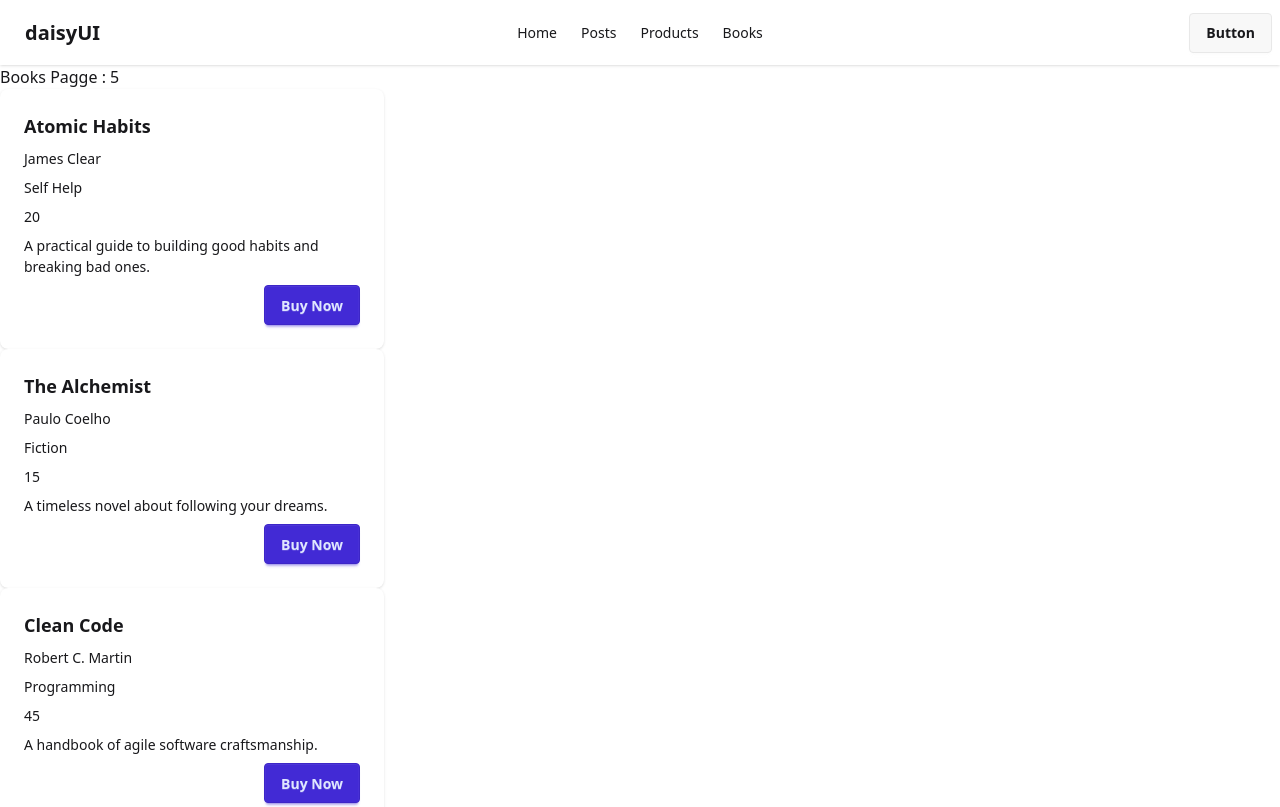
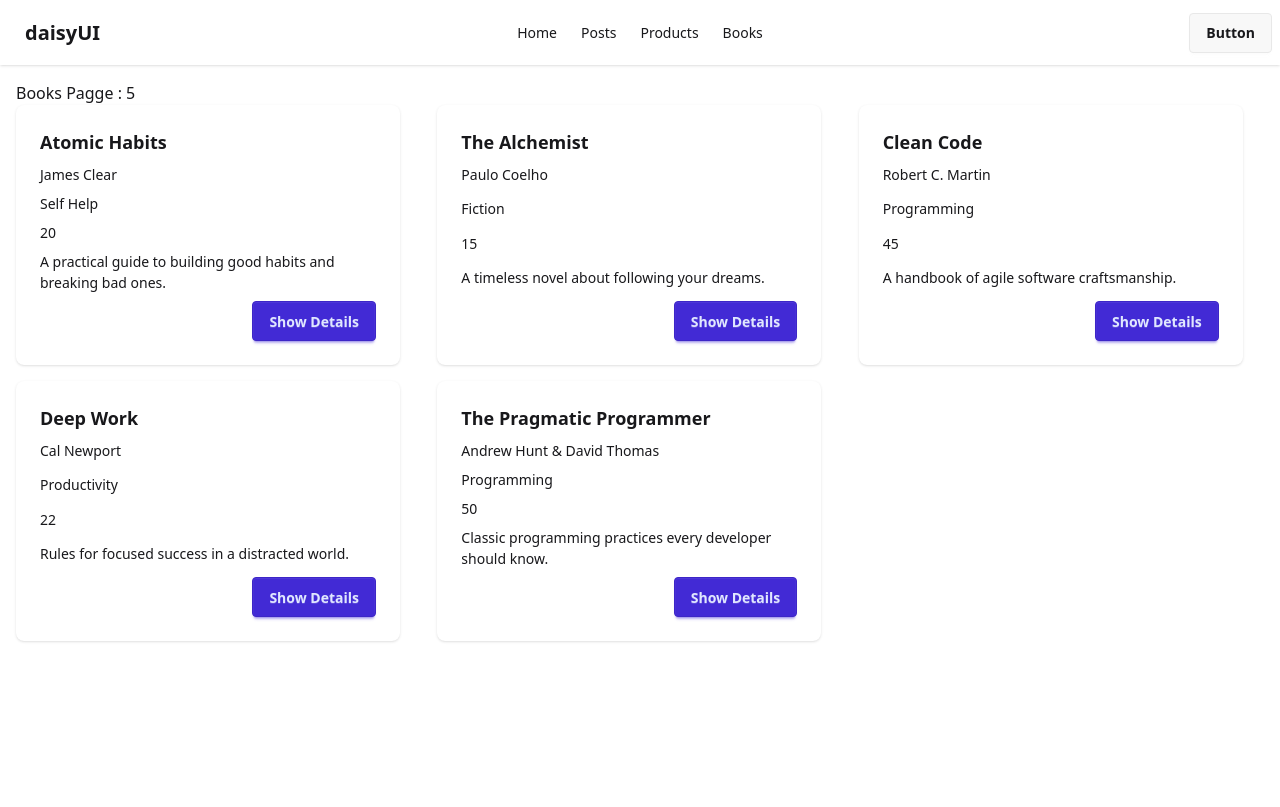
Before and after one commit to jk-jumur/nextjs-data-fetch, a Next.js app: page /books in a window 1280 px wide. Shown: the top 807 px of the page. Built offline with nearby package versions, Linux system fonts and the light colour scheme; data requests are answered from the project's data file.

Commit message:
generate static params (dynamic pages optimization)

```diff
--- /dev/null
+++ b/src/app/books/[bookId]/loading.jsx
@@ -0,0 +1,15 @@
+
+
+const loading = () => {
+    return (
+        <div className="flex items-center justify-center mt-4 ">
+
+           <h2>Book Detail Loading...</h2>
+           <span className="loading loading-spinner text-success"></span>
+           <span className="loading loading-spinner text-warning"></span>
+           <span className="loading loading-spinner text-error"></span>
+        </div>
+    );
+};
+
+export default loading;
--- /dev/null
+++ b/src/app/books/[bookId]/page.jsx
@@ -0,0 +1,29 @@
+
+// export const generateStaticParms = () => {
+
+// }
+
+export const generateStaticParams= async ()=>{
+    const res = await fetch ('http://localhost:5000/books');
+    const books = await res.json();
+
+    return books.map(book => ({bookId: book.id }));
+}
+
+const BookDetailsPage = async ({ params }) => {
+   const {bookId} = await params;
+   const res = await fetch(`http://localhost:3000/books/${bookId}`);
+   const {title, author, price} = await res.json();
+
+
+    return (
+        <div>
+            <h2>Book Detail {bookId}</h2>
+            <p>{title}</p>
+            <p>{price}</p>
+            <p>{author}</p>
+        </div>
+    );
+};
+
+export default BookDetailsPage;
--- a/src/app/books/page.jsx
+++ b/src/app/books/page.jsx
@@ -14,12 +14,12 @@ const BooksPage = async() => {
         {next: {revalidate: 20}}
     );
     const books = await res.json();
-    console.log(books);
+
     return (
-        <div>
+        <div className="container mx-auto p-4">
             <h1> Books Pagge : {books.length}</h1>
 
-            <div>
+            <div className="grid grid-cols-1 md:grid-cols-2 lg:grid-cols-3 gap-4">
                  {
                     books.map(book => <BookCard key={book.id} book={book}/>)
                  }
--- a/src/components/BookCard.jsx
+++ b/src/components/BookCard.jsx
@@ -1,4 +1,6 @@
 // import Image from "next/image";
+
+import Link from "next/link";
 
 
 
@@ -22,7 +24,10 @@ const BookCard = ({ book }) => {
 
 
     <div className="card-actions justify-end">
-      <button className="btn btn-primary">Buy Now</button>
+      <Link href={`/books/${book.id}`}>
+         <button className="btn btn-primary">Show Details</button>
+
+      </Link>
     </div>
   </div>
 </div>
```
Also changed, not shown: 1 other file (tests, documents, lock files or other folders).
